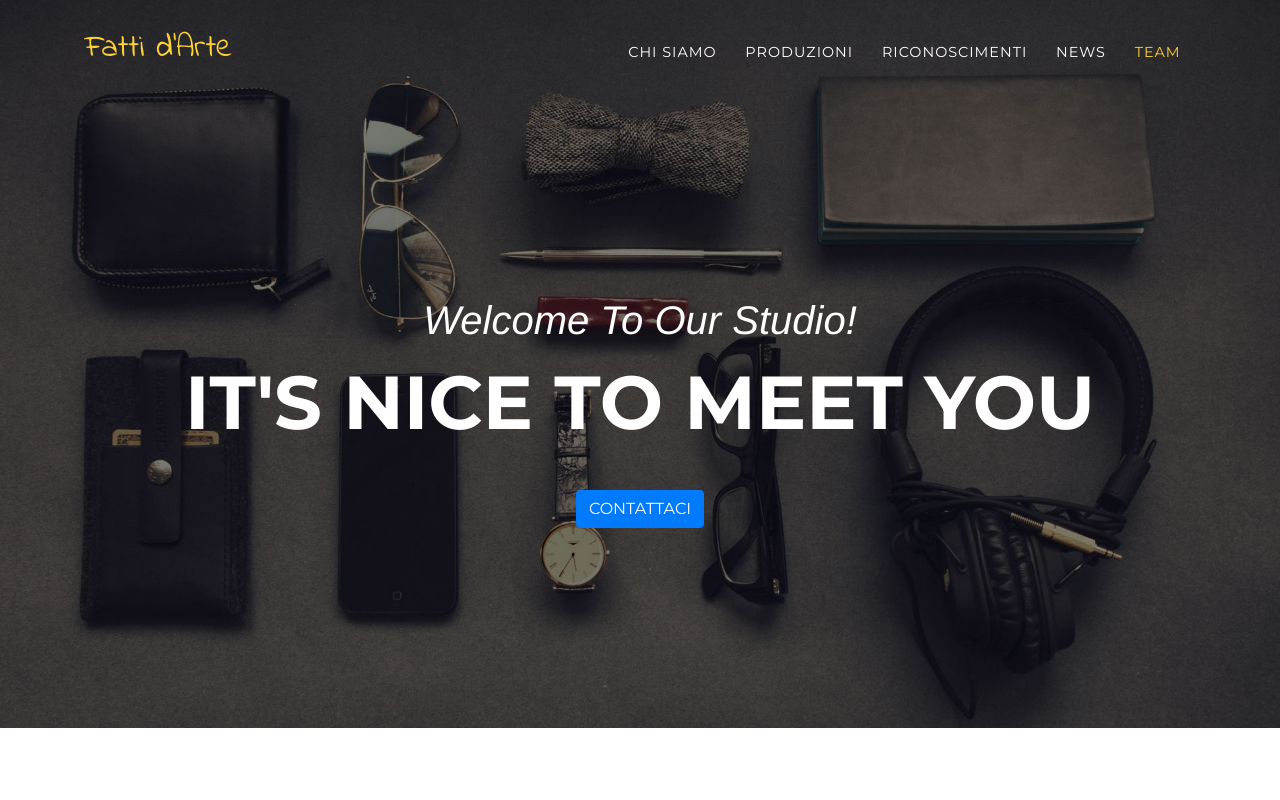
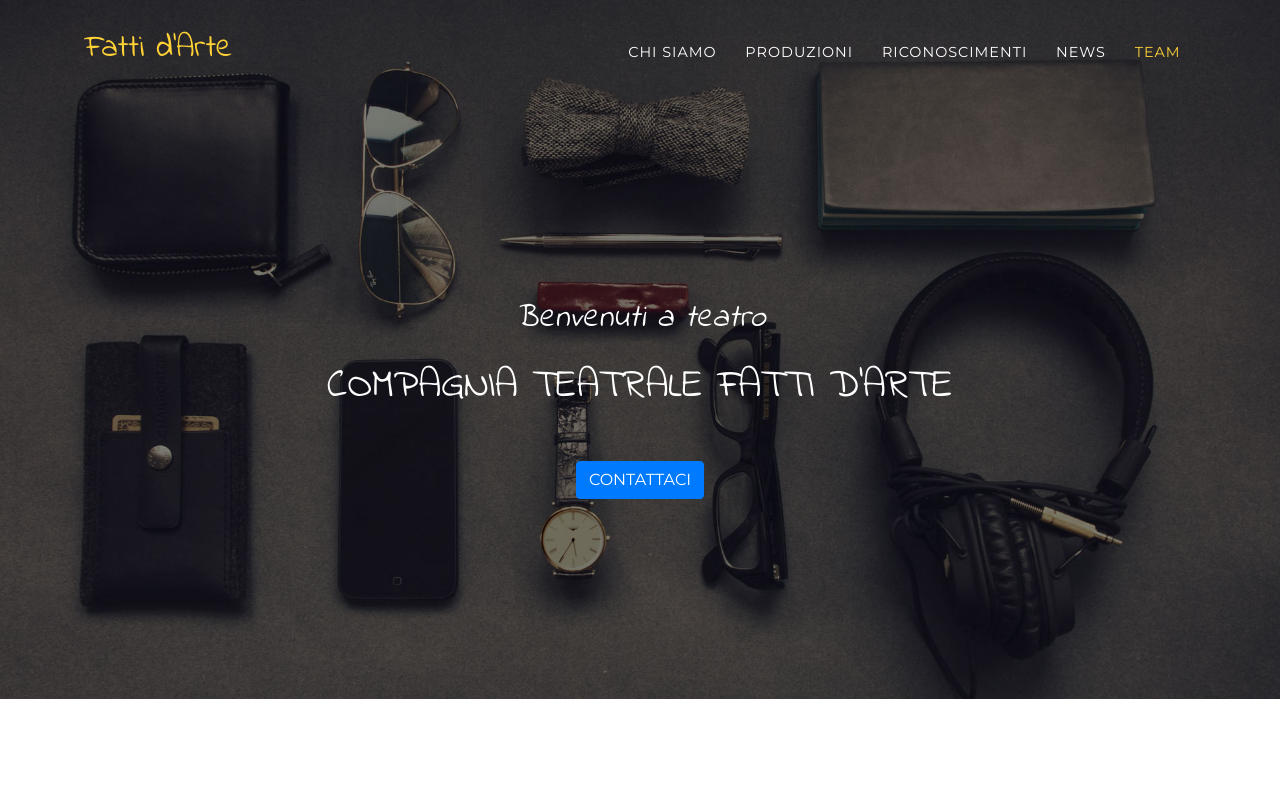
Before and after one commit to ceciliacar90/teatro, a website with bundled scripts: page index.html in a window 1280 px wide. Shown: the top 800 px of the page. Built offline with nearby package versions, Linux system fonts and the light colour scheme; a web font is replaced by a local one.

Commit message:
modifiche titolo

```diff
--- a/index.html
+++ b/index.html
@@ -1,5 +1,5 @@
 <!DOCTYPE html>
-<html lang="en">
+<html lang="It">
 
   <head>
 
@@ -66,8 +66,12 @@
     <header class="masthead">
       <div class="container">
         <div class="intro-text">
-          <div class="intro-lead-in">Welcome To Our Studio!</div>
-          <div class="intro-heading text-uppercase">It's Nice To Meet You</div>
+          <div class="intro-lead-in">
+            <h2 class="font-mio">Benvenuti a teatro</h2>
+          </div>
+          <div class="intro-heading text-uppercase">
+            <h1 class="font-mio">Compagnia Teatrale Fatti d'Arte</h1>
+          </div>
           <a class="btn btn-primary btn-xl text-uppercase js-scroll-trigger" href="#contact">Contattaci</a>
         </div>
       </div>
```
